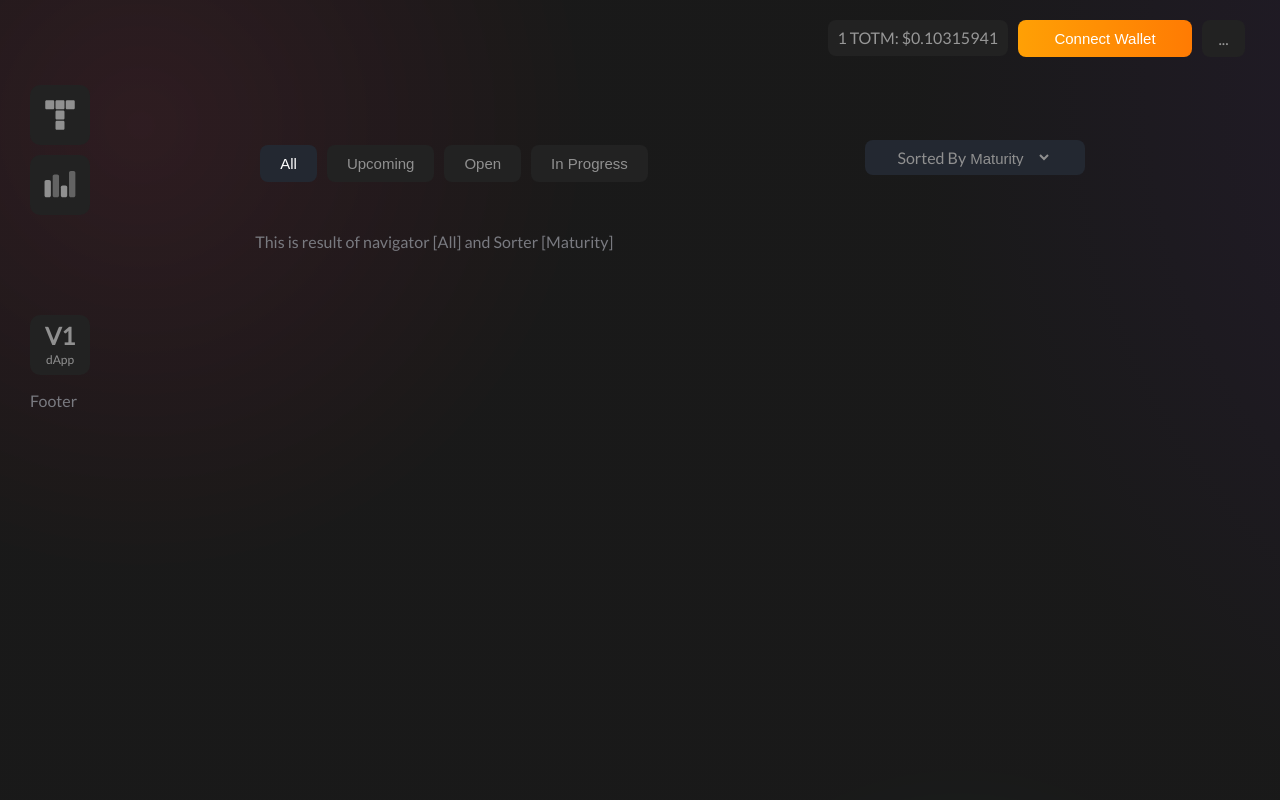
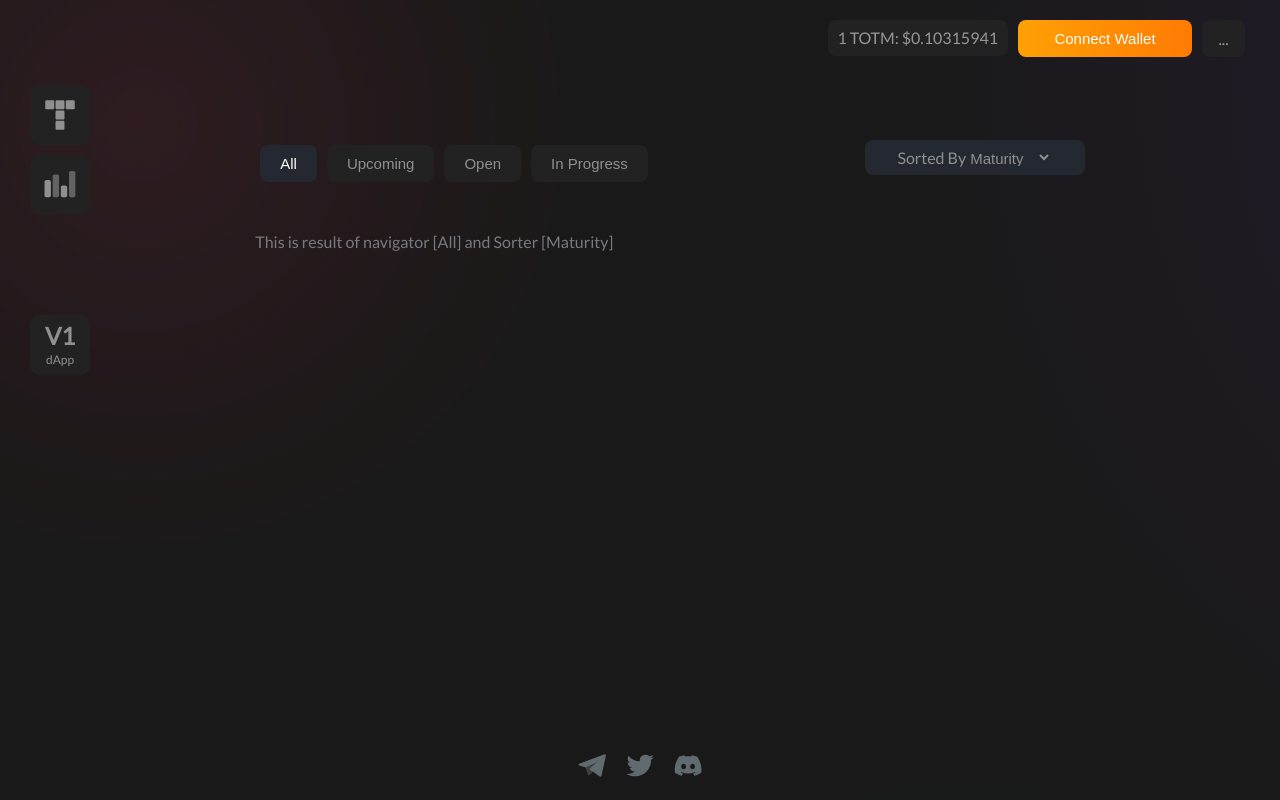
Before and after one commit to amircheraghi/totemfi, a React (Create React App) app: page / in a window 1280 px wide. Built offline with nearby package versions, Linux system fonts and the light colour scheme.

Commit message:
Add (CP-Footer)

```diff
--- /dev/null
+++ b/src/Components/Footer/Footer.jsx
@@ -0,0 +1,19 @@
+import React, { useEffect, useState } from "react";
+import { Foot, SocialIcon } from "./Styled";
+
+//Modules
+
+//Styles
+
+const Footer = () => {
+
+    return (
+        <Foot>
+            <SocialIcon src="/assets/Images/Footer/telegram.svg" />
+            <SocialIcon src="/assets/Images/Footer/twitter.svg" />
+            <SocialIcon src="/assets/Images/Footer/discord.svg" />
+        </Foot>
+    );
+};
+
+export default Footer;
--- /dev/null
+++ b/src/Components/Footer/Styled.jsx
@@ -0,0 +1,19 @@
+import styled from "styled-components";
+
+export const Foot = styled.div`
+    width: 100%;
+    display: flex;
+    justify-content: center;
+    align-items: center;
+
+    height: 37px;
+    position: fixed;
+    bottom: 16px;
+
+    left: 0;
+`;
+
+export const SocialIcon = styled.img`
+    width: 28px;
+    margin: 0 10px;
+`;
--- /dev/null
+++ b/src/Components/Footer/package.json
@@ -0,0 +1,3 @@
+{
+    "main": "Footer.jsx"
+}
--- a/src/Template/BaseTemplate.jsx
+++ b/src/Template/BaseTemplate.jsx
@@ -1,4 +1,5 @@
 import React, { Component, Fragment } from "react";
+import Footer from "../Components/Footer";
 import Header from "../Components/Header";
 import { Theme, GlobalStyle, Wrapper } from "./Styled";
 
@@ -22,7 +23,7 @@ class BaseTemplate extends Component {
     }
 
     renderFooter() {
-        return <p>Footer</p>;
+        return <Footer />;
     }
 
     render() {
```
Also changed, not shown: src/Components/Main/Main.jsx (+22 -8 lines), src/Components/Main/Styled.jsx (+7 -7 lines).
